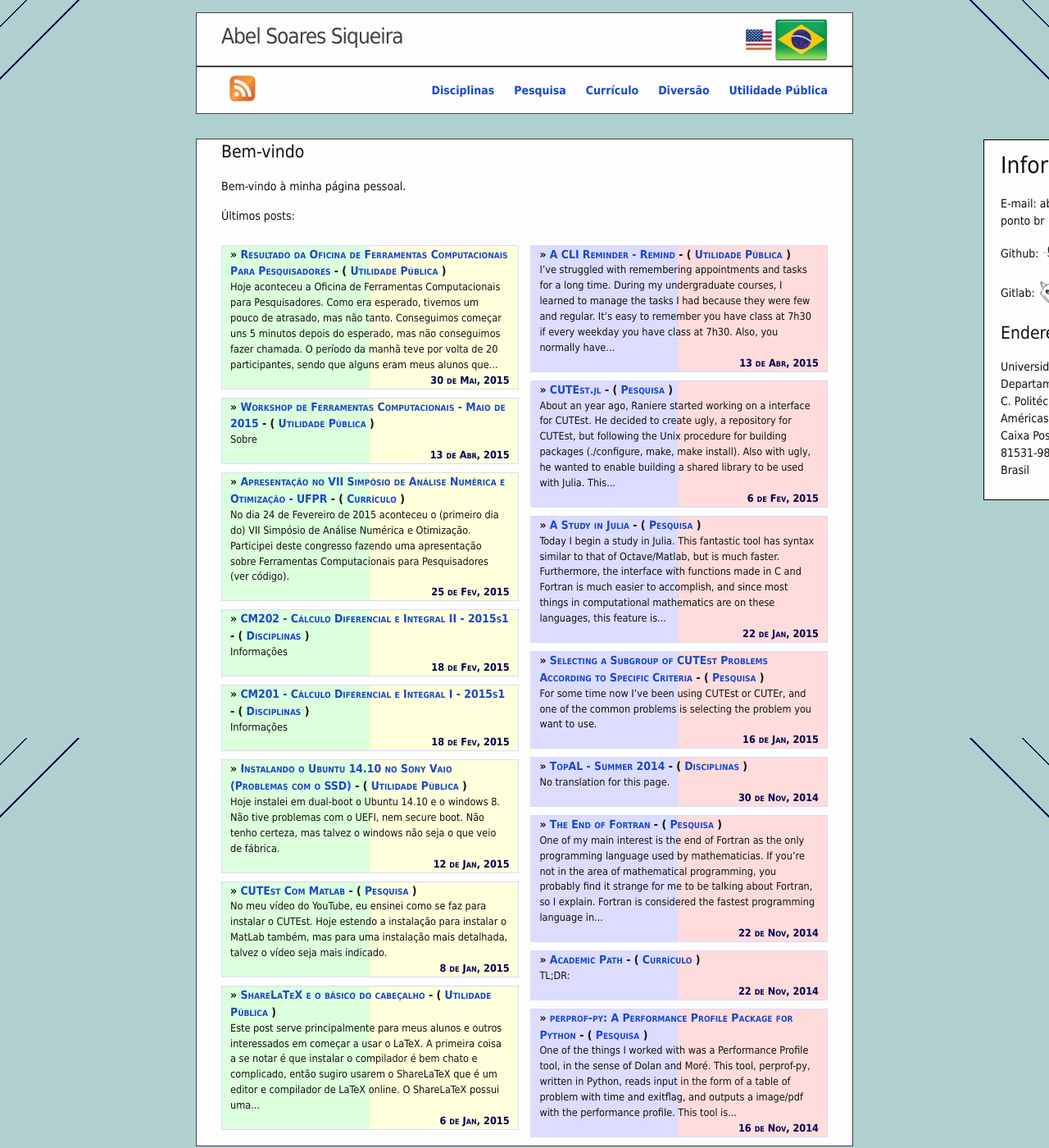
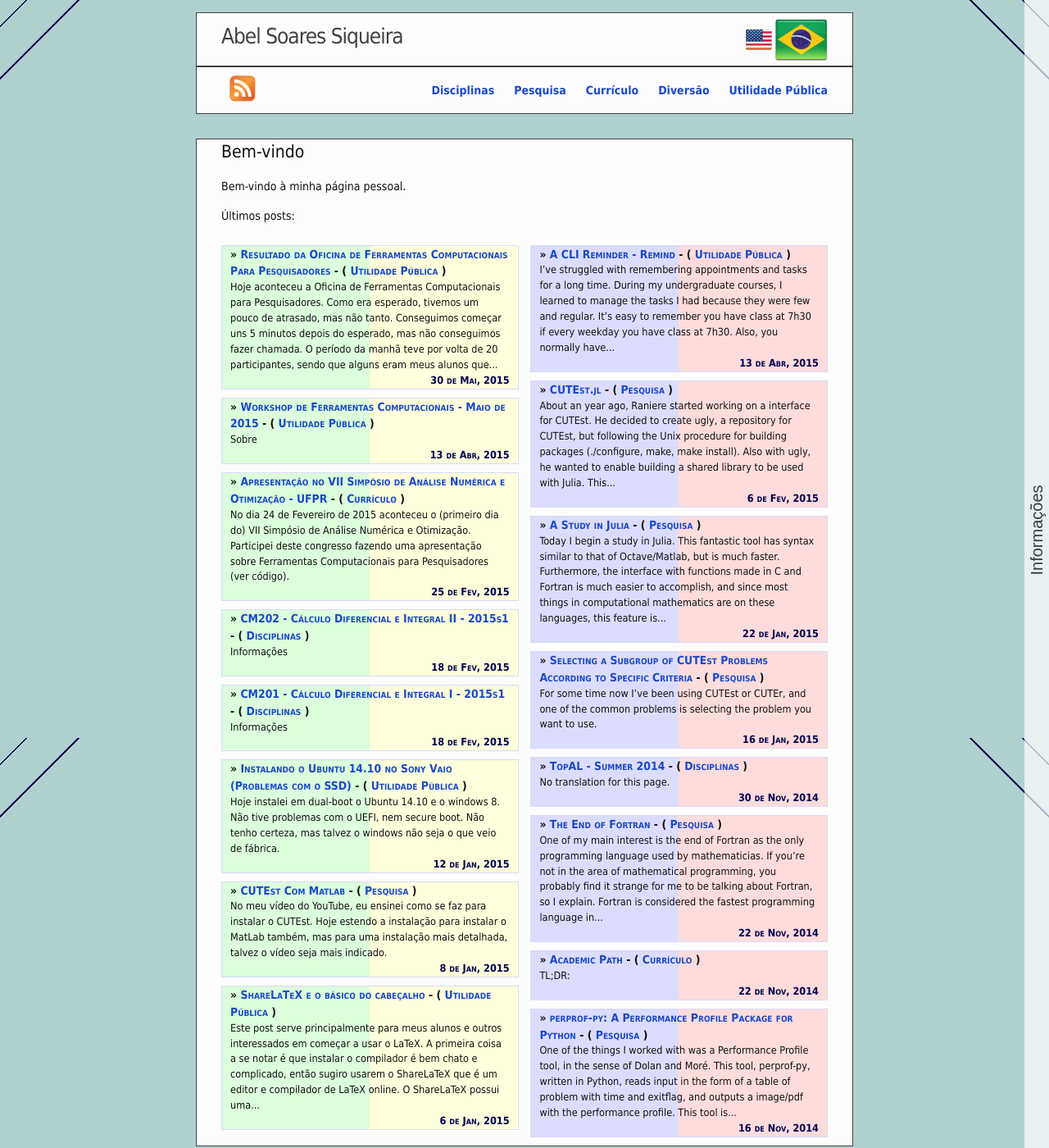
Before and after one commit to abelsiqueira/abelsiqueira.github.io-old, a Jekyll site: the page built from _posts/br/1900-01-01-index.html, in a window 1280 px wide and 1400 px high. Shown: the whole window at 82% size. Built offline with Jekyll 4.4.1, drawn with Linux system fonts in a browser that asks for light colours; nearby versions of some CDN libraries.

Commit message:
Adiciona menu escondido no lugar de flutuante

```diff
--- a/_layouts/default.html
+++ b/_layouts/default.html
@@ -19,13 +19,23 @@
       {% assign address = "Endereço" %}
       {% assign ponto = "ponto" %}
       {% assign info = "Informações" %}
+      {% assign close = "Fechar" %}
     {% elsif page.lang == "en" %}
       {% assign address = "Address" %}
       {% assign ponto = "dot" %}
       {% assign info = "Information" %}
+      {% assign close = "Close" %}
     {% endif %}
 
-    <div class="right-menu">
+    <nav id="right-menu-call" class="right-menu-call">
+      <button id="right-menu-open" class="right-menu-open">
+        <p class="vertical-text">
+          {{ info }}
+        </p>
+      </button>
+    </nav>
+
+    <nav id="right-menu" class="right-menu">
       <h1> {{ info }} </h1>
       <p> E-mail: abelsiqueira at ufpr {{ ponto }} br </p>
       <p> Github: <a href="http://github.com/abelsiqueira">
@@ -41,13 +51,105 @@
         Caixa Postal 19081 <br>
         81531-980  Curitiba  -  PR <br>
         Brasil </p>
-    </div>
+      <button class="right-menu-close">{{ close }}</button>
+    </nav>
 
+    <div id="menu-mask" class="menu-mask"></div>
   </body>
 
   <script>
-  $(window).scroll(function(){
-    $(".right-menu").css("top", Math.max(0, 170-$(this).scrollTop()));
+  (function(window) {
+    'use strict';
+
+    function extend(a, b) {
+      for(var key in b) {
+        if(b.hasOwnProperty(key)) {
+          a[key] = b[key];
+        }
+      }
+      return a;
+    }
+
+    function each(collection, callback) {
+      for (var i = 0; i < collection.length; i++) {
+        var item = collection[i];
+        callback(item);
+      }
+    }
+
+    function Menu(options) {
+      this.options = extend({}, this.options);
+      extend(this.options, options);
+      this._init();
+    }
+
+    Menu.prototype.options = {
+      wrapper: '#wrapper',
+      menuOpenerClass: '.right-menu-open',
+      maskId: '#menu-mask'
+    };
+
+    Menu.prototype._init = function() {
+      this.body = document.body;
+      this.mask = document.querySelector(this.options.maskId);
+      this.menu = document.querySelector("#right-menu");
+      this.closeBtn = this.menu.querySelector('.right-menu-close');
+      this.menuOpeners = document.querySelectorAll('.right-menu-open');
+      this._initEvents();
+    }
+
+    Menu.prototype._initEvents = function() {
+      this.closeBtn.addEventListener('click', function(e) {
+        e.preventDefault();
+        this.close();
+      }.bind(this));
+
+      this.mask.addEventListener('click', function(e) {
+        e.preventDefault();
+        this.close();
+      }.bind(this));
+    }
+
+    Menu.prototype.open = function() {
+      this.body.classList.add('has-active-menu');
+      this.menu.classList.add('is-active');
+      this.mask.classList.add('is-active');
+      this.disableMenuOpeners();
+    }
+
+    Menu.prototype.close = function() {
+      this.body.classList.remove('has-active-menu');
+      this.menu.classList.remove('is-active');
+      this.mask.classList.remove('is-active');
+      this.enableMenuOpeners();
+    }
+
+    Menu.prototype.disableMenuOpeners = function() {
+      each(this.menuOpeners, function(item) {
+        item.disabled = true;
+      });
+    }
+
+    Menu.prototype.enableMenuOpeners = function() {
+      each(this.menuOpeners, function(item) {
+        item.disabled = false;
+      });
+    }
+
+    window.Menu = Menu;
+
+  })(window);
+
+  var rightMenu = new Menu({
+    wrapper: '#wrapper',
+    menuOpenerClass: '.right-menu-opener',
+    maskId: '#menu-mask'
+  });
+
+  var rightMenuBtn = document.querySelector("#right-menu-open")
+  rightMenuBtn.addEventListener('click', function(e) {
+    e.preventDefault;
+    rightMenu.open();
   });
   </script>
 
--- a/_sass/_layout.scss
+++ b/_sass/_layout.scss
@@ -323,27 +323,102 @@ table {
   border-collapse: collapse;
 }
 
-.right-menu, .left-menu {
+.right-menu {
   background-color: $block-color;
   position: fixed;
-  border: 1px solid black;
-  max-width: 25%;
-  top: 170px;
-  z-index: 100;
-  padding: 10px 20px;
+  border: 0px;
+  z-index: 200;
+  overflow: hidden;
+  transition: transform 0.3s;
+  display: block;
+  top: 0;
+  right: -20px;
+  height: 100%;
+  padding-left: 20px;
+  transform: translateX(100%);
 }
 
-.right-menu {
-  right: 50px;
+.right-menu-call {
+  background-color: #fff;
+  opacity: 0.7;
+  position: fixed;
+  z-index: 100;
+  top: 0px;
+  right: 0px;
+  height: 100%;
 }
 
-@media screen and (max-width: 1400px) {
+.right-menu-open {
+  background-color: #fff;
+  color: #000;
+  font-size: 20px;
+  width: 30px;
+  height: 100%;
+  border: none;
+  -webkit-appearance: none;
+  -moz-appearance: none;
+  appearance: none;
+  box-shadow: none;
+  cursor: pointer;
+}
+
+.right-menu-close {
+  background-color: #fff;
+  color: #099;
+  font-size: 20px;
+  border: 1px solid #099;
+  -webkit-appearance: none;
+  -moz-appearance: none;
+  box-shadow: none;
+  cursor: pointer;
+  width: 200px;
+}
+
+.vertical-text {
+  transform: rotate(-90deg);
+}
+
+.right-menu-open:focus {
+  outline: none;
+}
+
+@media all and (max-height: 430px) {
   .right-menu {
-    left: 1200px;
-    width: 200px;
+    float: none;
+    overflow-y: scroll;
   }
 }
 
-.left-menu {
-  left: 50px;
+.right-menu.is-active {
+  transform: translateX(0);
 }
+
+.right-menu-open.is-active {
+  transform: translateX(0);
+}
+
+.right-menu-close {
+}
+
+body.has-active-menu {
+}
+
+.menu-mask {
+  position: fixed;
+  z-index: 100;
+  top: 0;
+  left: 0;
+  width: 0;
+  height: 0;
+  background: #000;
+  opacity: 0;
+  transition: opacity 0.3s, width 0s 0.3s, height 0s 0.3s;
+  display: block;
+}
+
+.menu-mask.is-active {
+  width: 100%;
+  height: 100%;
+  opacity: 0.7;
+  transition: opacity 0.3s;
+}
```
